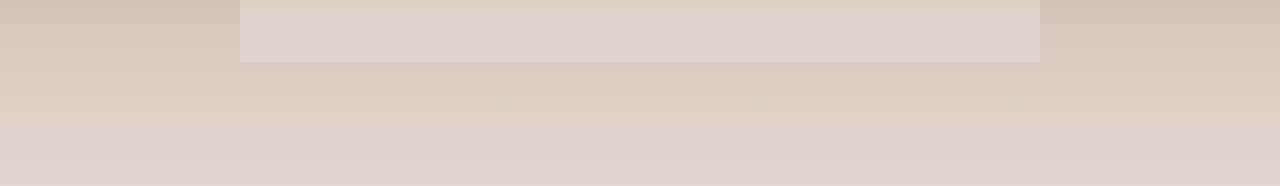
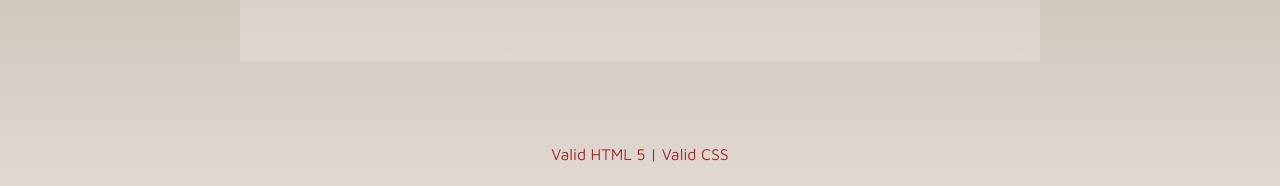
Before and after one commit to vivyuan/vivyuan.github.com, a plain HTML site: page des157/lj/index.html in a window 1280 px wide. Shown: the part 1065-1251 px from the top of the page. Drawn offline with nearby package versions, Linux system fonts and the light colour scheme.

Commit message:
added footer

```diff
--- a/des157/lj/index.html
+++ b/des157/lj/index.html
@@ -40,6 +40,12 @@
         </article>
 
 
+        <footer>
+                <a href="https://validator.w3.org/check?uri=referer">Valid HTML 5 |</a>
+                <a href="https://jigsaw.w3.org/css-validator/check/referer">Valid CSS</a>
+
+        </footer>
+
     </main>
 
 </body>
--- a/des157/lj/styles.css
+++ b/des157/lj/styles.css
@@ -24,6 +24,7 @@ h1{
 a {
     text-decoration: none;
     color: brown;
+    text-align: center;
 }
 
 a:hover {
@@ -55,3 +56,7 @@ article {
     padding:50px;
     padding-bottom: 50px;
 }
+
+footer {
+    padding-top: 80px;
+}
```
